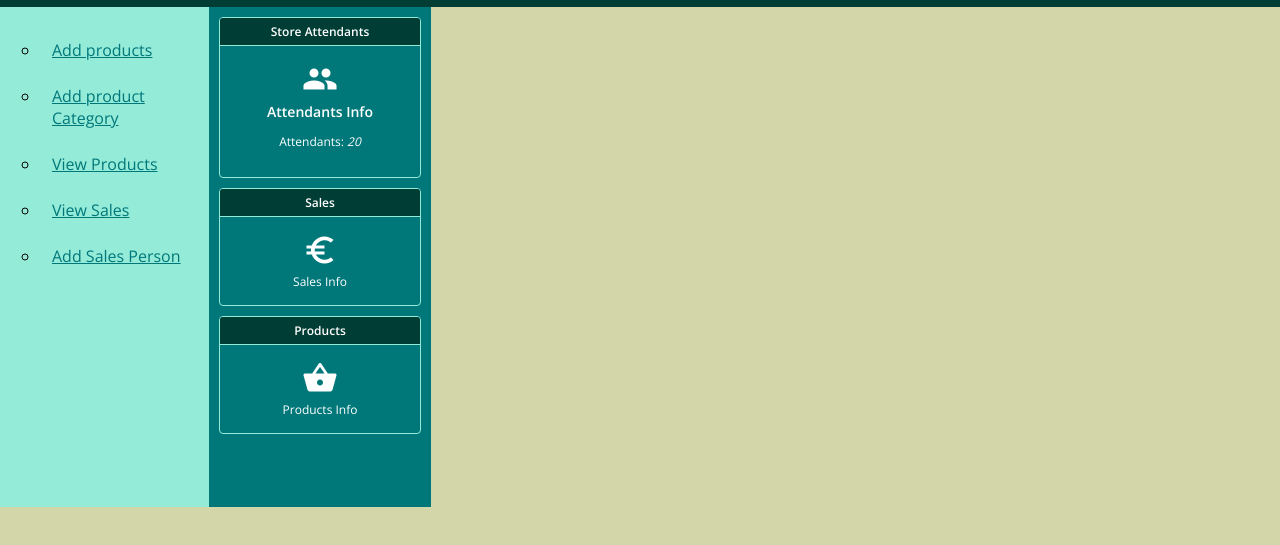
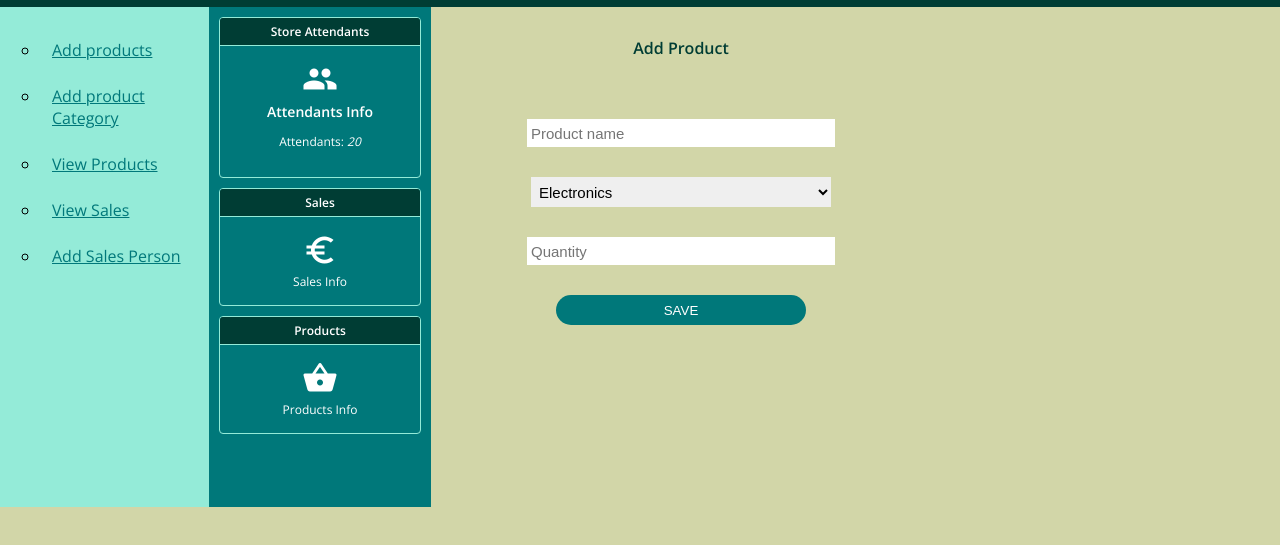
Before and after one commit to fatukunda/Store-Manager, a plain HTML site: page UI/admin.html in a window 1280 px wide. Both pictures are taken after a click on the link "Add products". Shown: the part 93-638 px from the top of the page. Drawn offline with nearby package versions, Linux system fonts and the light colour scheme.

Commit message:
<Deliver: 161108765> create product page delivered

```diff
--- a/UI/admin.html
+++ b/UI/admin.html
@@ -23,9 +23,9 @@
     <div class="main">
         <div class="quick-nav">
             <ul>
-                <li><a href="#">Add products</a></li>
+                <li><a href="#" id="add-product-link">Add products</a></li>
                 <li><a href="#">Add product Category</a></li>
-                <li><a href="#">View Products</a></li>
+                <li><a href="#" id="view-products">View Products</a></li>
                 <li><a href="#">View Sales</a></li>
                 <li><a href="#">Add Sales Person</a></li>
             </ul>
@@ -87,6 +87,19 @@
                     </tbody>
                 </table>
             </div>
+            <div id="add-product">
+                <h4>Add Product</h4>
+                <form>
+                    <input type="text" placeholder="Product name" placeholder="Category"/>
+                    <select name="product-categories">
+                        <option>Electronics</option>
+                        <option>Food</option>
+                        <option>Plastics</option>
+                    </select>
+                    <input type="number" placeholder="Quantity"/>
+                    <button>Save</button>
+                </form>
+            </div>
         </div>
     </div>
     <script src="./js/admin.js"></script>
--- a/UI/js/admin.js
+++ b/UI/js/admin.js
@@ -17,11 +17,25 @@ const toggle = (elem) => {
 }
 const productsCard = document.getElementById('products-card');
 const adminProductsList = document.getElementsByClassName('admin-products-list')[0];
+const addProduct = document.getElementById('add-product');
+const addProductLink = document.getElementById('add-product-link');
+const viewProducts = document.getElementById('view-products');
 //Hide admin products list when the page loads
 window.addEventListener('load', () => {
     hide(adminProductsList);
+    hide(addProduct);
+
 });
 //Toggle admin products when the products card is clicked on
 productsCard.addEventListener('click', () => {
-    toggle(adminProductsList);
+    show(adminProductsList);
+    hide(addProduct);
 });
+addProductLink.addEventListener('click', () => {
+    hide(adminProductsList);
+    show(addProduct);
+});
+viewProducts.addEventListener('click', () => {
+    hide(addProduct);
+    show(adminProductsList);
+})
--- a/UI/style/main.css
+++ b/UI/style/main.css
@@ -412,3 +412,57 @@ form button:hover{
     border-radius: 10px;
     border: 0;
 }
+/* Admin add product */
+#add-product{
+    width: 500px;
+}
+#add-product form{
+    max-width: 500px;
+    padding-top: 30px;
+    text-align: center;
+}
+#add-product form input{
+    display: block;
+    width: 60%;
+    height: 20px;
+    margin: 0 auto;
+    font-size: 15px;
+    padding: 4px 4px;
+    margin-top: 30px;
+
+    border-style: none;
+    transition: all 0.5s ease;
+}
+#add-product form select{
+    display: block;
+    width: 60%;
+    height: 30px;
+    margin: 0 auto;
+    font-size: 15px;
+    padding: 4px 4px;
+    margin-top: 30px;
+
+    border-style: none;
+    transition: all 0.5s ease;
+}
+#add-product form button{
+    width: 50%;
+    text-align: center;
+    height: 30px;
+    margin-top: 30px;
+    cursor: pointer;
+    border-radius: 25px;
+    background-color: #00787a ;
+    color: #fff;
+    border-style: none;
+    text-transform: uppercase;
+}
+#add-product form button:hover{
+    color: #00787a;
+    background-color: #94ebd8;
+
+}
+#add-product h4{
+    margin-top: 30px;
+    color: #003d34;
+}
```
Also changed, not shown: UI/attendant.html (+0 -1 lines), UI/js/main.js (+19 -6 lines), UI/login.html (+1 -1 lines).
